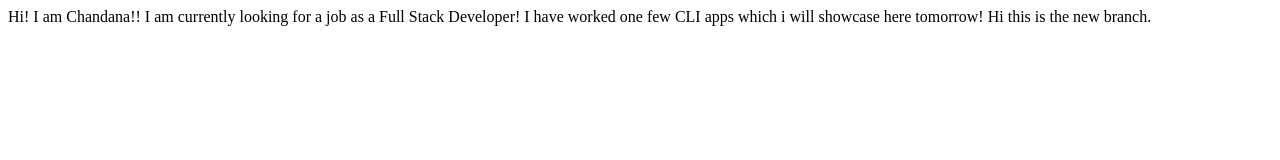
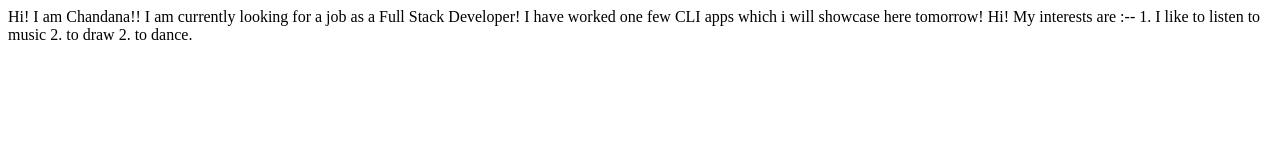
Before and after one commit to chandana105/my-site, a plain HTML site: page index.html in a window 1280 px wide. Drawn offline with Linux system fonts and the light colour scheme.

Commit message:
feat: added interests

```diff
--- a/index.html
+++ b/index.html
@@ -10,7 +10,11 @@
   I am currently looking for a job as a Full Stack Developer!
 
   I have worked one few CLI apps which i will showcase here tomorrow!
-  Hi this is the new branch.
+
+  Hi! My interests are :--
+    1. I like to listen to music
+    2. to draw
+    2. to dance.
 </body>
 </html>
 
```
